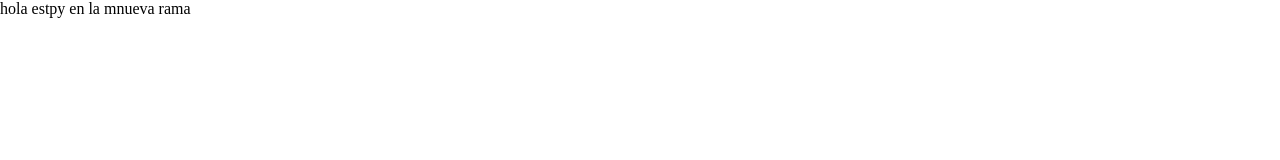
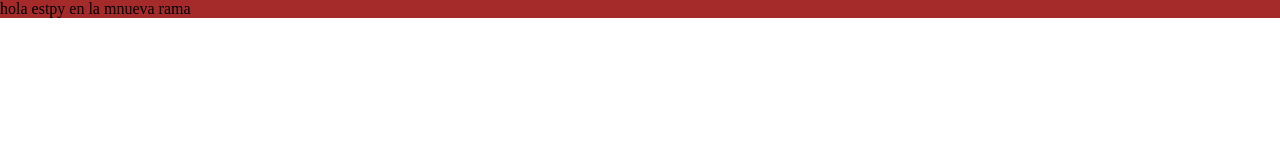
Before and after one commit to dairacsc-droid/unidad2, a plain HTML site: page s36/index.html in a window 1280 px wide. Drawn offline with Linux system fonts and the light colour scheme.

Commit message:
agregar nuevo color

```diff
--- a/s36/assets/css/style.css
+++ b/s36/assets/css/style.css
@@ -3,3 +3,6 @@
   padding: 0;
   box-sizing: border-box;
 }
+p {
+  background-color: brown;
+}
```
